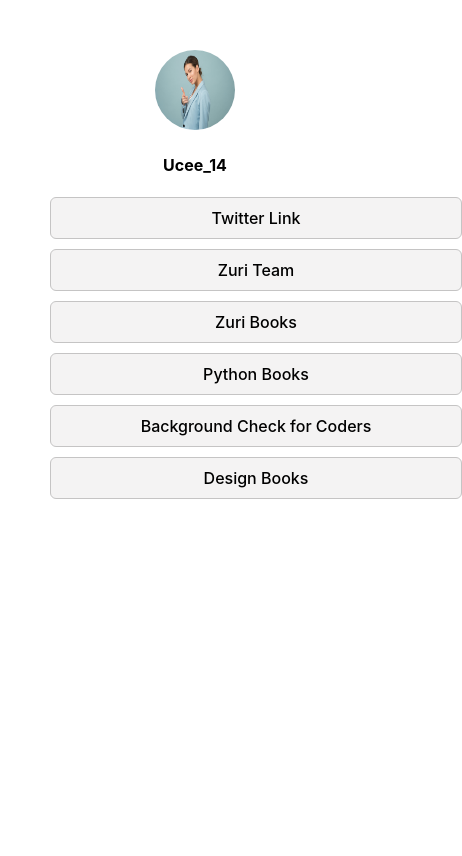
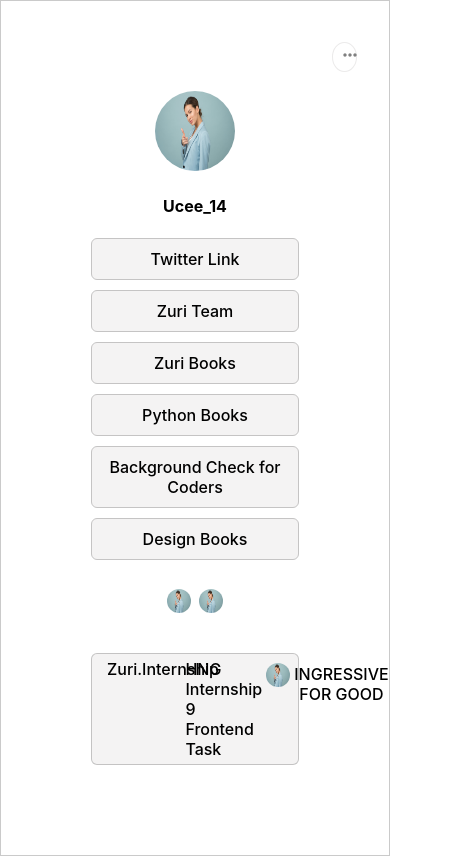
Before and after one commit to Yhucee14/zuri-one, a React (Create React App) app: page / in a window 390 px wide. Shown: the whole page, 462 px wide, since content can reach past the window. Built offline with nearby package versions, Linux system fonts and the light colour scheme.

Commit message:
Added Footer Component

```diff
--- a/package.json
+++ b/package.json
@@ -8,6 +8,7 @@
     "@testing-library/user-event": "^13.5.0",
     "react": "^18.2.0",
     "react-dom": "^18.2.0",
+    "react-icons": "^4.6.0",
     "react-scripts": "5.0.1",
     "web-vitals": "^2.1.4"
   },
--- a/src/App.css
+++ b/src/App.css
@@ -1,3 +1,32 @@
 .container{
     padding: 50px;
 }
+
+.menu-icons {
+    display: none;
+    width: 5%;
+}
+
+@media screen and (max-width: 950px) {
+
+.container{
+        padding: 90px;
+        border: 1px solid #8080806b;
+    }
+
+.menu-icons {
+    display: block;
+    border: 1px solid #a8a3a33b;
+    border-radius: 50%;
+    position: absolute;
+    left: 85%;
+    top: 5%;
+    padding: 2px;
+
+    }
+
+#dot {
+    margin-left: 5px;
+}
+
+}
--- a/src/App.js
+++ b/src/App.js
@@ -1,12 +1,27 @@
+import React from 'react'
+import {BiDotsHorizontalRounded} from "react-icons/bi";
+// import {BiDotsHorizontalRounded} from "react-icons/bi";
 import Profile from './components/profile-section/Profile-s';
 import './App.css';
 import Button from './components/Button-links/Button';
+import Logo from './components/logo-cont/Logo';
+import Footer from './components/Footer/Footer';
+
+
 
 function App() {
   return (
     <div className='container'>
+
       <Profile />
       <Button />
+      <Logo />
+      <Footer />
+
+      <div className='menu-icons'>
+        <BiDotsHorizontalRounded  size={20} color='grey' id='dot'/>
+      </div>
+
 
     </div>
   );
--- a/src/components/Button-links/Button.css
+++ b/src/components/Button-links/Button.css
@@ -1,20 +1,9 @@
-#btn_zuri {
-    background: rgb(233, 26, 26);
-    color: black;
-    text-align: center;
-    width: 100%;
-}
-
 .btn-cont{
-    width: 100vw;
     text-align: center;
     display: block;
-
-
 }
 
 .btn-cont a{
-    width: 100vw;
     text-align: center;
     display: block;
     color: black;
--- a/src/components/Button-links/Button.js
+++ b/src/components/Button-links/Button.js
@@ -6,13 +6,19 @@ const Button = () => {
 
     <div className='btn-cont'>
         <a href='#'>Twitter Link</a>
-        <a href='http://books.zuri.team/' id='books'>Zuri Team</a>
-        <a href='#'>Zuri Books </a>
-        <a href='#'>Python Books</a>
-        <a href='#'>Background Check for Coders</a>
-        <a href='#'>Design Books </a>
+        <a href='https://training.zuri.team/' id='btn_zuri'>Zuri Team</a>
+        <a href='http://books.zuri.team/' id='books'>Zuri Books </a>
+        <a href='https://books.zuri.team/python-for-beginners' id='book_python'>Python Books</a>
+        <a href='https://background.zuri.team/' id='pitch'>Background Check for Coders</a>
+        <a href='https://books.zuri.team/design-rules' id='book_design'>Design Books </a>
+
+        <div>
+
+        </div>
 
     </div>
+
+
   )
 }
 
--- /dev/null
+++ b/src/components/Footer/Footer.css
@@ -0,0 +1,34 @@
+.footer{
+    display: flex;
+    margin-top: 2rem;
+    background: #a8a3a321;
+    border: 1px solid #8080806b;
+    padding: 5px;
+    border-radius: 6px;
+}
+
+.footer a {
+    text-decoration: none;
+    color: black;
+    font-weight: 500;
+}
+
+#right{
+    display: flex;
+    width: 20%;
+    text-align: center;
+}
+
+#right a {
+    margin-top: 5px;
+}
+
+#left{
+    width: 40%;
+    margin-left: 10px;
+}
+
+#center{
+    width: 40%;
+
+}
--- /dev/null
+++ b/src/components/Footer/Footer.js
@@ -0,0 +1,25 @@
+import React from 'react'
+import './Footer.css';
+import Office from '../assets/Office.jpg'
+
+const Footer = () => {
+  return (
+    <div className='footer'>
+         <div id='left'>
+        <a href='#'>Zuri.Internship</a>
+        </div>
+
+        <div id='center'>
+        <a href='#'>HNG Internship 9 Frontend Task</a>
+        </div>
+
+        <div id='right'>
+        <img src={Office} alt='any' id='logo-img' />
+        <a href='#'>INGRESSIVE FOR GOOD</a>
+        </div>
+
+    </div>
+  )
+}
+
+export default Footer
--- /dev/null
+++ b/src/components/logo-cont/Logo.css
@@ -0,0 +1,11 @@
+#logo-img {
+    border-radius: 50%;
+    width: 1.5rem;
+    height: 1.5rem;
+    padding: 4px;
+}
+
+.Logo{
+    margin-top: 25px;
+    text-align: center;
+}
--- /dev/null
+++ b/src/components/logo-cont/Logo.js
@@ -0,0 +1,14 @@
+import React from 'react'
+import './Logo.css';
+import Office from '../assets/Office.jpg'
+
+const Logo = () => {
+  return (
+    <div className='Logo'>
+       <img src={Office} alt='any' id='logo-img' />
+       <img src={Office} alt='any' id='logo-img' />
+    </div>
+  )
+}
+
+export default Logo
--- a/src/components/profile-section/Profile.css
+++ b/src/components/profile-section/Profile.css
@@ -6,4 +6,5 @@
 
 .profile-container{
     text-align: center;
+
 }
```
Also changed, not shown: 1 other file (tests, documents, lock files or other folders).
